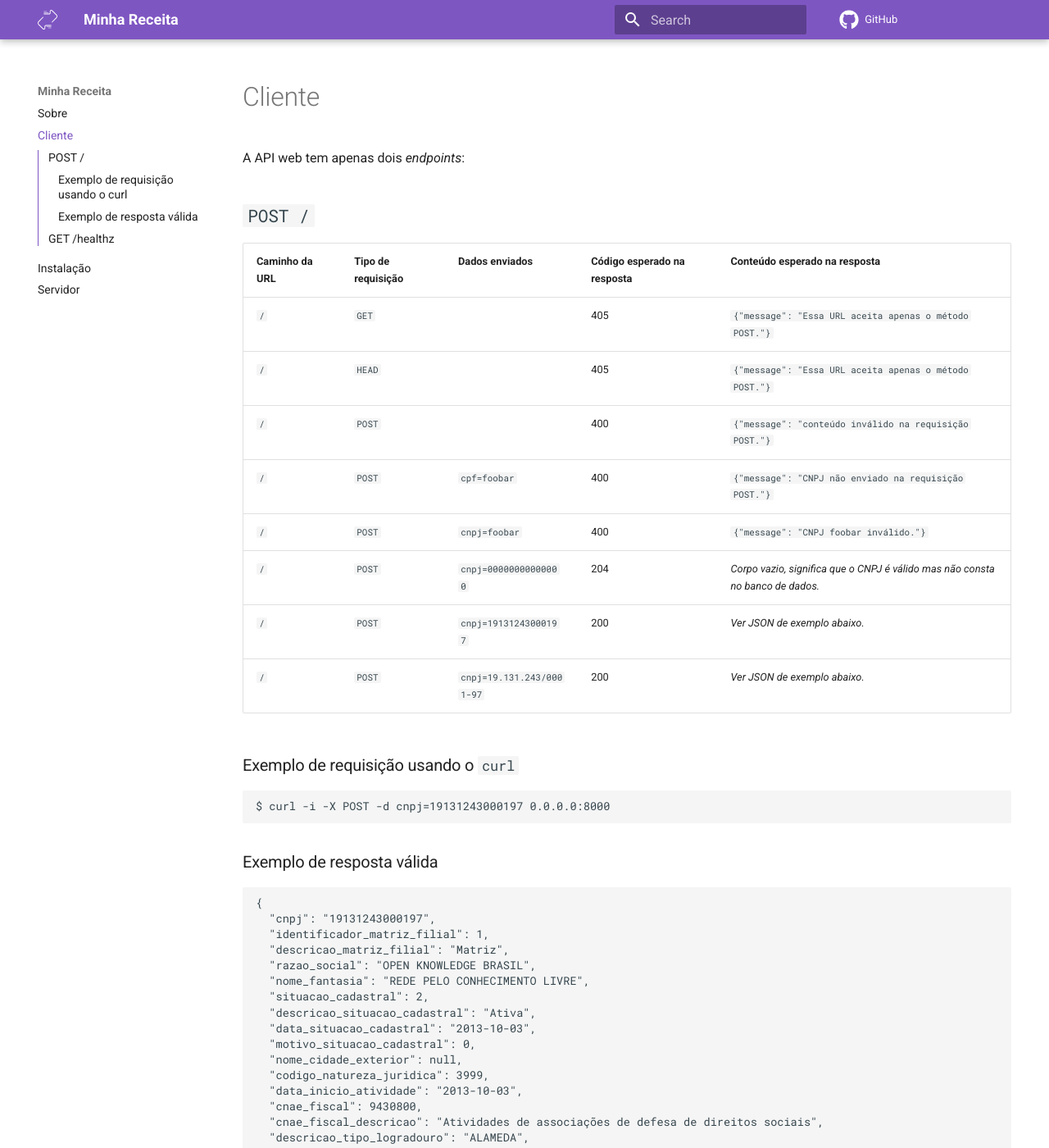
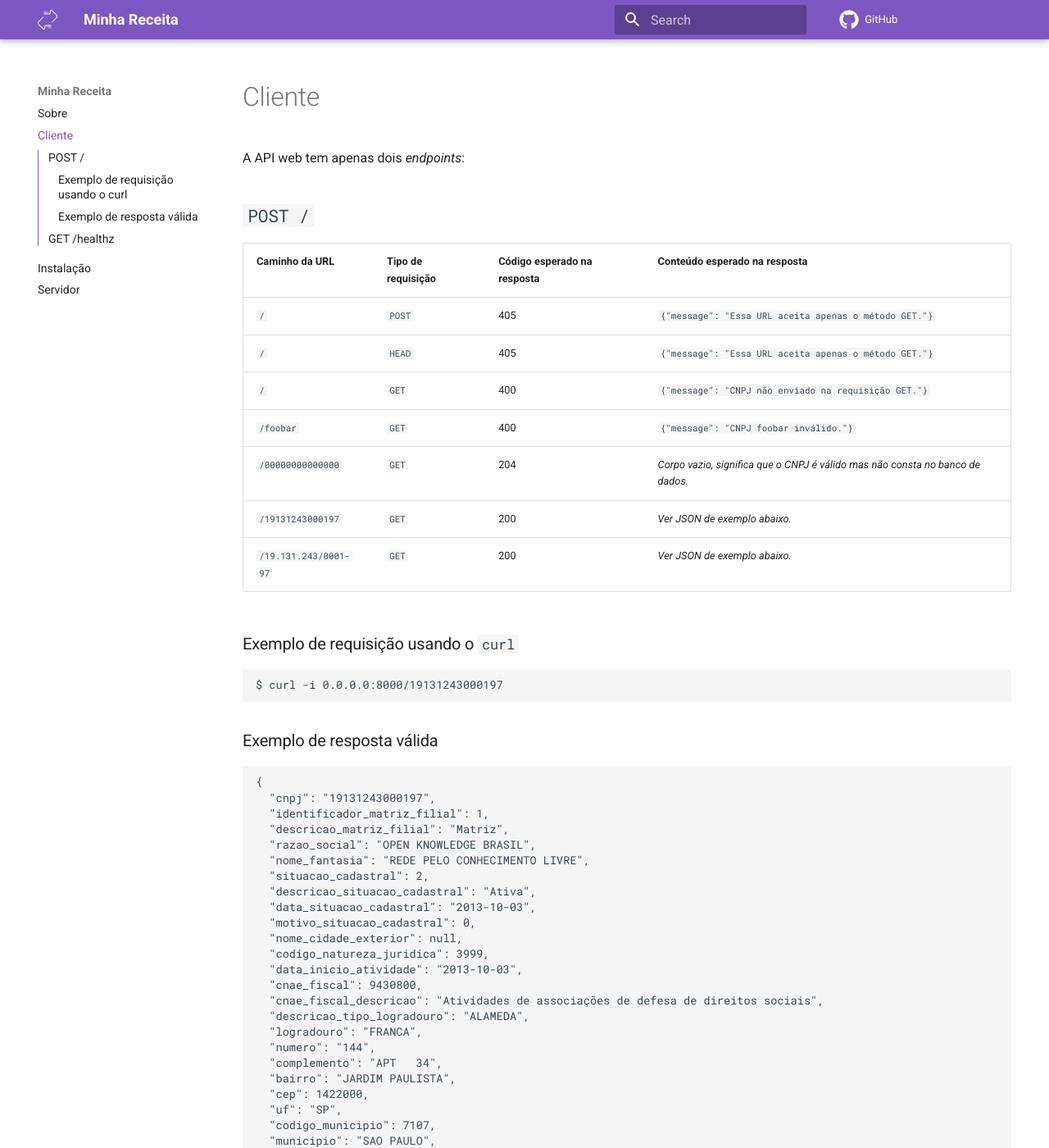
Before and after one commit to cuducos/minha-receita, an MkDocs documentation site: the page built from docs/cliente.md, in a window 1280 px wide and 1400 px high. Shown: the whole window at 82% size. Built offline with MkDocs 1.6.1 and Material for MkDocs 9.7.7, drawn with Linux system fonts in a browser that asks for light colours; comment, search, counter and statistics services are not loaded.

Commit message:
Uses HTTP GET method

````diff
--- a/docs/cliente.md
+++ b/docs/cliente.md
@@ -4,21 +4,20 @@
 
 ## `POST /`
 
-| Caminho da URL | Tipo de requisição | Dados enviados | Código esperado na resposta | Conteúdo esperado na resposta |
-|---|---|---|---|---|
-| `/` | `GET` | | 405 | `{"message": "Essa URL aceita apenas o método POST."}` |
-| `/` | `HEAD` | | 405 | `{"message": "Essa URL aceita apenas o método POST."}` |
-| `/` | `POST` | | 400 | `{"message": "conteúdo inválido na requisição POST."}` |
-| `/` | `POST` | `cpf=foobar` | 400 | `{"message": "CNPJ não enviado na requisição POST."}` |
-| `/` | `POST` | `cnpj=foobar` | 400 | `{"message": "CNPJ foobar inválido."}` |
-| `/` | `POST` | `cnpj=00000000000000` | 204 | _Corpo vazio, significa que o CNPJ é válido mas não consta no banco de dados._ |
-| `/` | `POST` | `cnpj=19131243000197` | 200 | _Ver JSON de exemplo abaixo._ |
-| `/` | `POST` | `cnpj=19.131.243/0001-97` | 200 | _Ver JSON de exemplo abaixo._ |
+| Caminho da URL | Tipo de requisição | Código esperado na resposta | Conteúdo esperado na resposta |
+|---|---|---|---|
+| `/` | `POST` | 405 | `{"message": "Essa URL aceita apenas o método GET."}` |
+| `/` | `HEAD` | 405 | `{"message": "Essa URL aceita apenas o método GET."}` |
+| `/` | `GET` | 400 | `{"message": "CNPJ não enviado na requisição GET."}` |
+| `/foobar` | `GET` | 400 | `{"message": "CNPJ foobar inválido."}` |
+| `/00000000000000` | `GET` | 204 | _Corpo vazio, significa que o CNPJ é válido mas não consta no banco de dados._ |
+| `/19131243000197` | `GET` | 200 | _Ver JSON de exemplo abaixo._ |
+| `/19.131.243/0001-97` | `GET` | 200 | _Ver JSON de exemplo abaixo._ |
 
 ### Exemplo de requisição usando o `curl`
 
 ```console
-$ curl -i -X POST -d cnpj=19131243000197 0.0.0.0:8000
+$ curl -i 0.0.0.0:8000/19131243000197
 ```
 
 ### Exemplo de resposta válida
````
Also changed, not shown: 2 other files.
